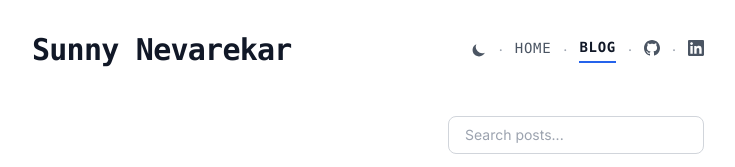
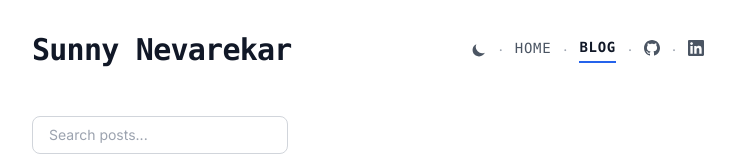
Before and after one commit to sunnynevarekar/sunnynevarekar.github.io, an Astro site: page /blog in a window 1280 px wide. Shown: the top 167 px of the page, without its empty margins (272-1007 px from the left). Built offline with nearby package versions, Linux system fonts and the light colour scheme; Astro itself is replaced by a stand-in of ours.

Commit message:
Align blog search bar to left

```diff
--- a/src/pages/blog.astro
+++ b/src/pages/blog.astro
@@ -59,7 +59,7 @@ const data = aboutEntry.data;
       <!-- Search and Filters Section -->
       <div class="space-y-4">
         <!-- Search Bar -->
-        <div class="flex justify-end">
+        <div class="flex justify-start">
           <input
             type="text"
             id="search-input"
```
